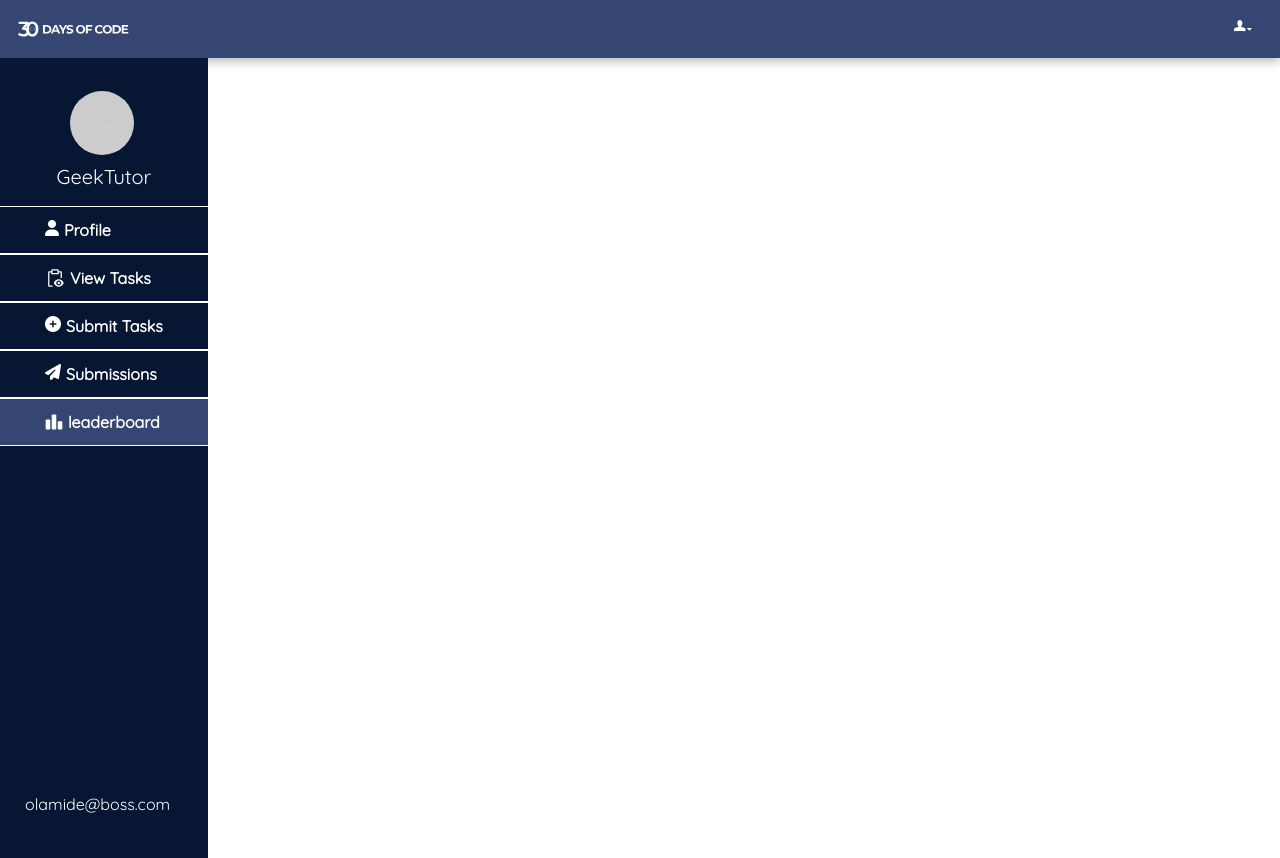
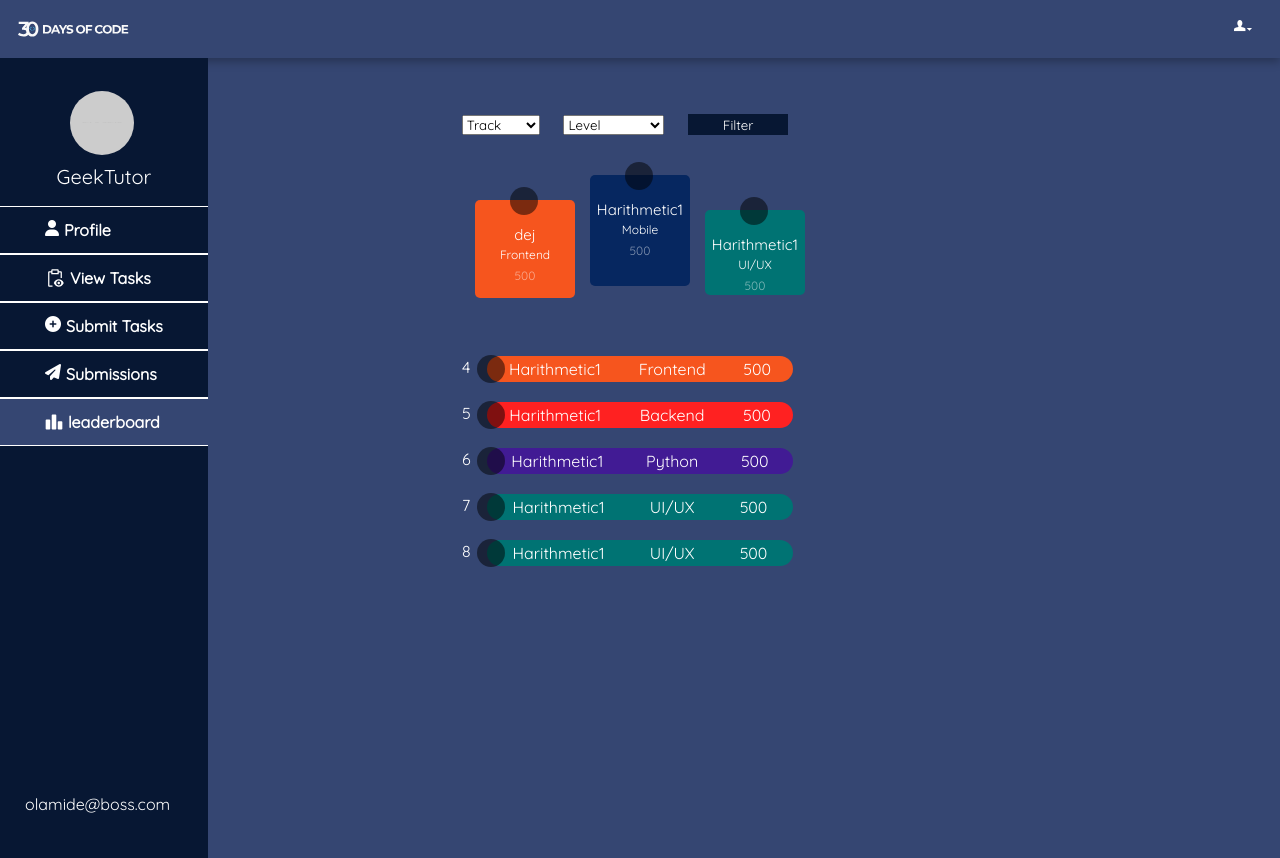
Before and after one commit to 30DaysOfCode/frontend, a plain HTML site: page Dashboard/leaderboard.html in a window 1280 px wide. Drawn offline with Linux system fonts and the light colour scheme; placeholder pictures from the web are drawn by us.

Commit message:
leaderboard frontend complete

```diff
--- a/Assets/css/leaderboard.css
+++ b/Assets/css/leaderboard.css
@@ -0,0 +1,190 @@
+body{
+    margin: 0;
+    padding: 0;
+    box-sizing: border-box;
+    background-color: #354672;
+}
+
+.section1 .filter{
+    display: flex;
+    justify-content: space-around;
+}
+
+.section1 .filter .filterbtn{
+    background-color: #071733;
+    width: 100px;
+    color: white;
+    border: none;
+    outline: none;
+    text-align: center;
+}
+.top3{
+    display: flex;
+    justify-content: center;
+    align-content: center;
+    margin-top: 40px;
+}
+.top3 .firstPosition{
+    display: flex;
+    flex-direction: column;
+    position: relative;
+    background-color: #062760;
+    border-radius: 5px;
+    color: white;
+    width: 100px;
+    height: 110.9px;
+    /* flex-wrap: wrap; */
+
+}
+.top3 .secondPosition{
+    display: flex;
+    flex-direction: column;
+    position: relative;
+    left: -15px;
+    top: 25px;
+    background-color: #F6551E;
+    border-radius: 5px;
+    color: white;
+    width: 100px;
+    height: 98px;
+    /* flex-wrap: wrap; */
+}
+.top3 .thirdPosition{
+    display: flex;
+    flex-direction: column;
+    position: relative;
+    right: -15px;
+    top: 35px;
+    background-color: #007373;
+    border-radius: 5px;
+    color: white;
+    width: 100px;
+    height: 85px;
+    /* flex-wrap: wrap; */
+}
+.top3 .ellipseL{
+    position: absolute;
+    left: 35px;
+    top: -13px;
+    text-align: center;
+}
+.top3 #username{
+    font-weight: normal;
+    font-size: 15px;
+    line-height: 19px;
+    color: #FFFFFF;
+    text-align: center;
+    margin-top: 25px;
+    /* width: 60px; */
+}
+.top3 #trackLeaderboard{
+    font-weight: normal;
+    font-size: 12px;
+    line-height: 15px;
+    color: #FFFFFF;
+    text-align: center;
+    padding-top: 3px;
+}
+.top3 #score{
+    font-style: normal;
+    font-weight: normal;
+    font-size: 12px;
+    line-height: 15px;
+    color: rgba(255, 255, 255, 0.5);
+    text-align: center;
+    padding-top: 6px;
+}
+.leaderboardContent{
+    margin-top: 30px;
+    display: flex;
+    flex-direction: column;
+    justify-content: center;
+    align-content: center;
+}
+.positioning{
+    padding-top: 20px;
+}
+.container {
+    display: flex;
+    flex-direction: row;
+    justify-content: space-around;
+    color: white;
+    text-align: center;
+    position: relative;
+    padding-top: 20px;
+}
+.colored{
+    display: flex;
+    flex-direction: row;
+    justify-content: space-around;
+    background-color: #007373;
+    width: 300px;
+    border-radius: 20px;
+    padding: 3px;
+    position: relative;
+    margin: auto;
+}
+.container .ellipseL{
+    position: absolute;
+    left: -10px;
+    top: -1px;
+}
+.container .position{
+    position: absolute;
+    left: -25px;
+    top: 1px;
+}
+.colored p{
+    margin: 0;
+}
+#frontend{
+    background: #F6551E;
+}
+#backend{
+    background: #FF2121;
+}
+#ui-ux{
+    background: #007373;
+}
+#python{
+    background: #411B94;
+}
+
+@media (min-width: 1440px){
+    .section1 .filter{
+        display: flex;
+        justify-content: space-around;
+        position: relative;
+        width: 350px;
+        left: 540px;
+    }
+}
+@media (min-width: 1200px) and (max-width: 1430px){
+    .section1 .filter{
+        display: flex;
+        justify-content: space-around;
+        position: relative;
+        width: 350px;
+        left: 450px;
+    }
+}
+@media (min-width: 996px) and (max-width: 1199px){
+    .section1 .filter{
+        display: flex;
+        justify-content: space-around;
+        position: relative;
+        width: 350px;
+        left: 340px;
+    }
+    .colored {
+        display: flex;
+        flex-direction: row;
+        justify-content: space-around;
+        background-color: #007373;
+        width: 50%;
+        border-radius: 20px;
+        padding: 3px;
+        position: relative;
+        margin: auto;
+    }
+}
--- a/Assets/css/navbar.css
+++ b/Assets/css/navbar.css
@@ -27,8 +27,10 @@ nav .top-nav button{
     border: none;
     outline: none;
 }
-nav .menuDB{
-    padding: 18px;
+nav .menuDB {
+    margin: 18px 5px 18px 18px;
+    width: 35px;
+    height: 20px;
 }
 .sidebar{
     background:#071733;
@@ -38,7 +40,7 @@ nav .menuDB{
     top: 58px;
     /* display: none; */
     transform: translateX(-100%);
-
+    z-index: 1;
     transition: all 0.5s ease;
 
 }
--- a/Dashboard/leaderboard.html
+++ b/Dashboard/leaderboard.html
@@ -68,7 +68,116 @@
             <p class="email">olamide@boss.com</p>
         </div>
     </nav>
+    <section class="section1">
+        <div class="filter">
+            <form action="" class="trackdropdown">
+                <select name="track" id="track">
+                    <option value="Track" disabled selected hidden>Track</option>
+                    <option value="Frontend">Frontend</option>
+                    <option value="Backend">Backend</option>
+                    <option value="UI/UX">UI/UX</option>
+                    <option value="Python">Python</option>
+                </select>
+            </form>
+            <form action="" class="leveldropdown">
+                <select name="level" id="level">
+                    <option value="level" disabled selected hidden>Level</option>
+                    <option value="Beginner">Beginner</option>
+                    <option value="Intermediate">Intermediate</option>
+                </select>
+            </form>
+            <button class="filterbtn">Filter</button>
+        </div>
+        <div class="top3">
+            <div class="secondPosition">
+                <div class="ellipseL">
+                    <img src="../Assets/images/ellipseLeaderboard.svg" alt="">
+                </div>
+                <div id="username">dej</div>
+                <div id="trackLeaderboard">Frontend</div>
+                <div id="score">500</div>
+            </div>
+            <div class="firstPosition">
+                <div class="coloredTop">
+                    <div class="ellipseL">
+                        <img src="../Assets/images/ellipseLeaderboard.svg" alt="">
+                    </div>
+                    <div id="username">Harithmetic1</div>
+                    <div id="trackLeaderboard">Mobile</div>
+                    <div id="score">500</div>
+                </div>
+            </div>
+            <div class="thirdPosition">
+                <div class="ellipseL">
+                    <img src="../Assets/images/ellipseLeaderboard.svg" alt="">
+                </div>
+                <div id="username">Harithmetic1</div>
+                <div id="trackLeaderboard">UI/UX</div>
+                <div id="score">500</div>
+            </div>
+        </div>
+        <div class="leaderboardContent">
+            <div class="positioning">
+                <div class="container">
+                    <div class="colored" id="frontend">
+                        <p class="position">4</p>
+                        <p class="ellipseL">
+                            <img src="../Assets/images/ellipseLeaderboard.svg" alt="">
+                        </p>
+                        <p id="username"> Harithmetic1</p>
+                            <p id="trackLeaderboard">Frontend</p>
+                            <p id="score">500</p>
+                    </div>
+                </div>
+                <div class="container">
+                    <div class="colored" id="backend">
+                        <p class="position">5</p>
+                        <p class="ellipseL">
+                            <img src="../Assets/images/ellipseLeaderboard.svg" alt="">
+                        </p>
+                        <p id="username"> Harithmetic1</p>
+                            <p id="trackLeaderboard">Backend</p>
+                            <p id="score">500</p>
+                    </div>
+                </div>
+                <div class="container">
+                    <div class="colored" id="python">
+                        <p class="position">6</p>
+                        <p class="ellipseL">
+                            <img src="../Assets/images/ellipseLeaderboard.svg" alt="">
+                        </p>
+                        <p id="username"> Harithmetic1</p>
+                            <p id="trackLeaderboard">Python</p>
+                            <p id="score">500</p>
+                    </div>
+                </div>
+                <div class="container">
+                    <div class="colored">
+                        <p class="position">7</p>
+                        <p class="ellipseL">
+                            <img src="../Assets/images/ellipseLeaderboard.svg" alt="">
+                        </p>
+                        <p id="username"> Harithmetic1</p>
+                            <p id="trackLeaderboard">UI/UX</p>
+                            <p id="score">500</p>
+                    </div>
+                </div>
+                <div class="container">
+                    <div class="colored" id="ui-ux">
+                        <p class="position">8</p>
+                        <p class="ellipseL">
+                            <img src="../Assets/images/ellipseLeaderboard.svg" alt="">
+                        </p>
+                        <p id="username"> Harithmetic1</p>
+                            <p id="trackLeaderboard">UI/UX</p>
+                            <p id="score">500</p>
+                    </div>
+                </div>
+            </div>
+        </div>
+    </section>
 </body>
+<script src="../Assets/js/leaderboard.js"></script>
 <script src="../Assets/js/navbar.js"></script>
 <script src="https://kit.fontawesome.com/dc7f1f050e.js" crossorigin="anonymous"></script>
 </html>
```
Also changed, not shown: Assets/images/ellipseLeaderboard.svg (added), Assets/js/leaderboard.js (added).
